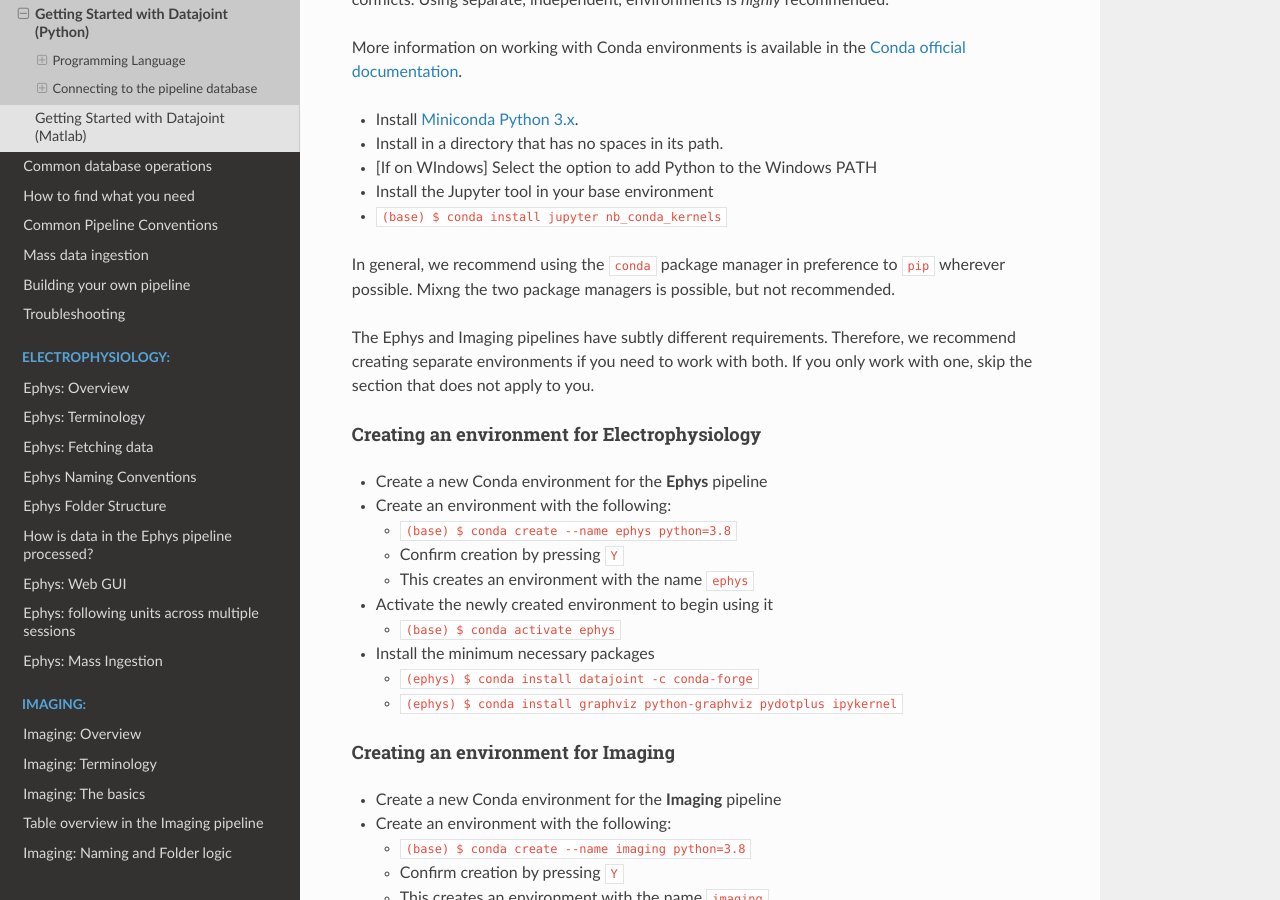
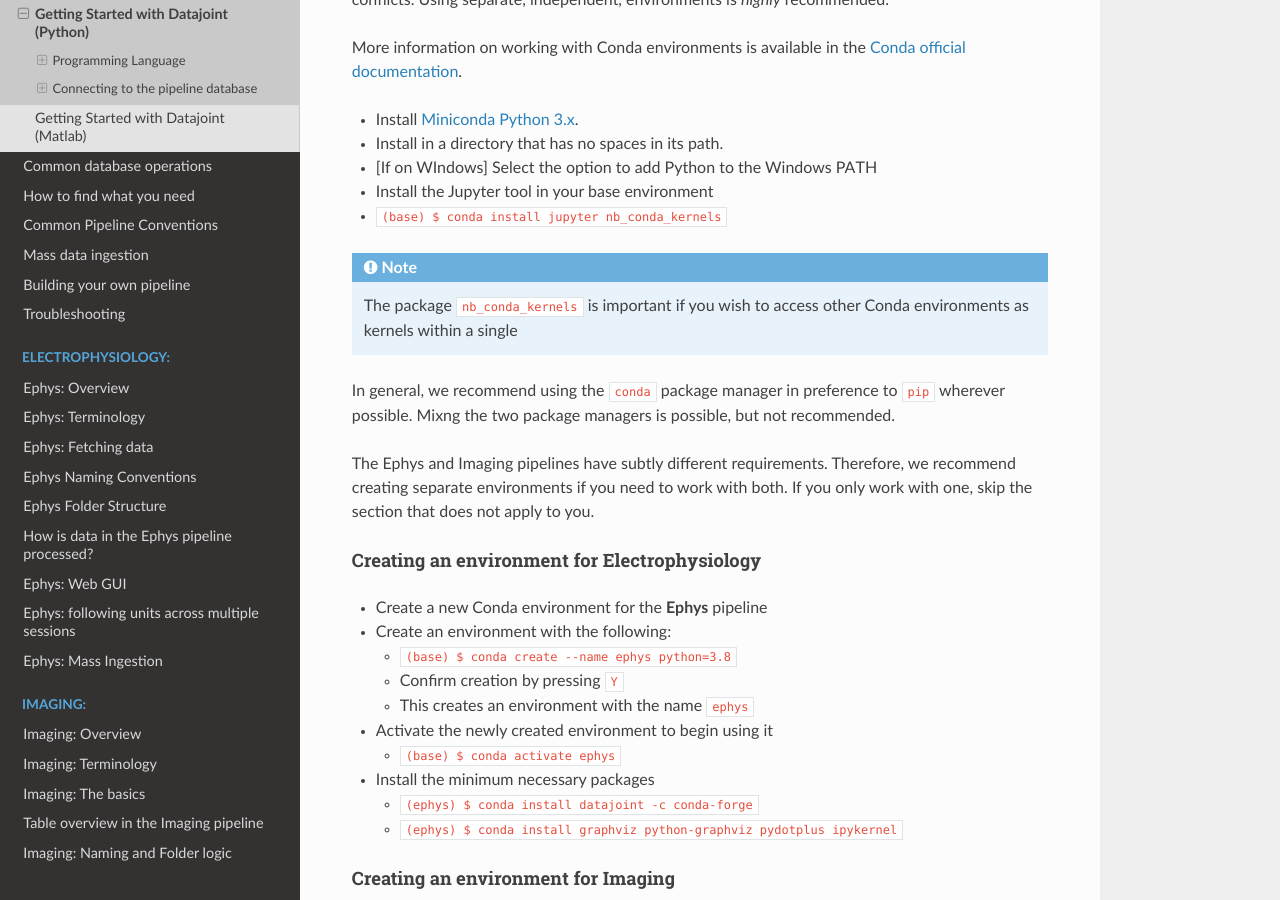
Before and after one commit to kavli-ntnu/dj-docs, a Sphinx documentation site: the page built from docs/common/getting_started/python.rst, in a window 1280 px wide and 900 px high, scrolled down 1134 px. Built offline with Sphinx 7.4.7 and the Read the Docs theme 2.0.0, drawn with Linux system fonts in a browser that asks for light colours.

```diff
--- a/docs/common/getting_started/python.rst
+++ b/docs/common/getting_started/python.rst
@@ -68,6 +68,10 @@ documentation <https://docs.conda.io/projects/conda/en/latest/user-guide/tasks/m
 -  [If on WIndows] Select the option to add Python to the Windows PATH
 -  Install the Jupyter tool in your base environment
 -  ``(base) $ conda install jupyter nb_conda_kernels``
+
+.. note::
+
+    The package ``nb_conda_kernels`` is important if you wish to access other Conda environments as kernels within a single
 
 In general, we recommend using the ``conda`` package manager in
 preference to ``pip`` wherever possible. Mixng the two package managers
--- a/docs/ephys/mass_ingestion.rst
+++ b/docs/ephys/mass_ingestion.rst
@@ -440,7 +444,7 @@ clustering (single-session only)
 
 This clustering section iss given as *part of a Session*. It is intended for use only in cases when clustering (e.g.
 Kilosort) is run over that single session, and not jointly with other sessions. When joint clustering is used, see the
-:ref: `Ephys mass-ingestion format mscluster <multi-session clustering section>`.
+:ref:`Ephys mass-ingestion format mscluster <multi-session clustering section>`.
 
 ``clustering`` takes the form of either a single boolean value, or a list of dictionaries. A list of mixed booleans and
 dictionaries is not permitted. The example below shows two distinct sessions, one with a list of clusterings, and one with
```
Also changed, not shown: other parts of docs/ephys/mass_ingestion.rst (+4 -0 lines).
